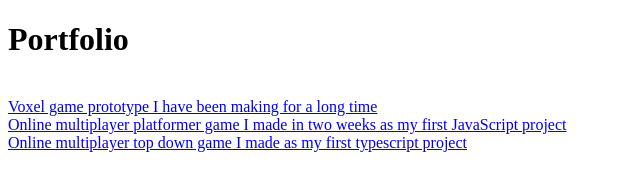
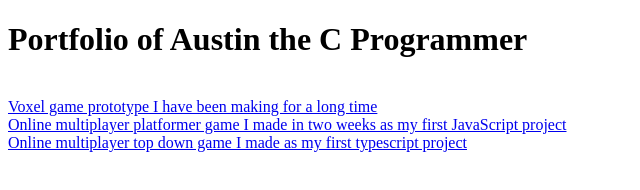
Before and after one commit to electrolys/portfolio, a plain HTML site: page index.html in a window 1280 px wide. Shown: the whole page, without its empty margins (0-640 px from the left). Drawn offline with Linux system fonts and the light colour scheme.

Commit message:
Update index.html

```diff
--- a/index.html
+++ b/index.html
@@ -1,7 +1,7 @@
 <!DOCTYPE html>
 <html>
   <head>
-    <h1>Portfolio</h1>
+    <h1>Portfolio of Austin the C Programmer</h1>
   </head>
   <br>
   <body>
```
